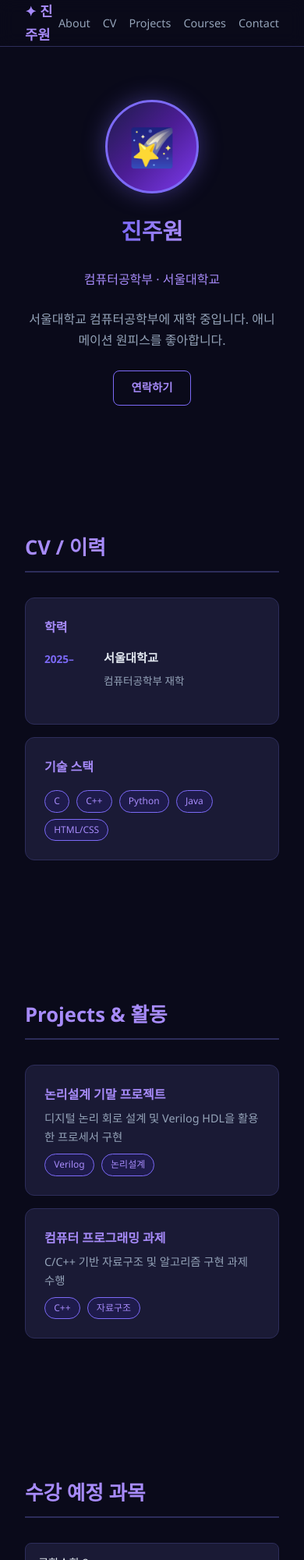
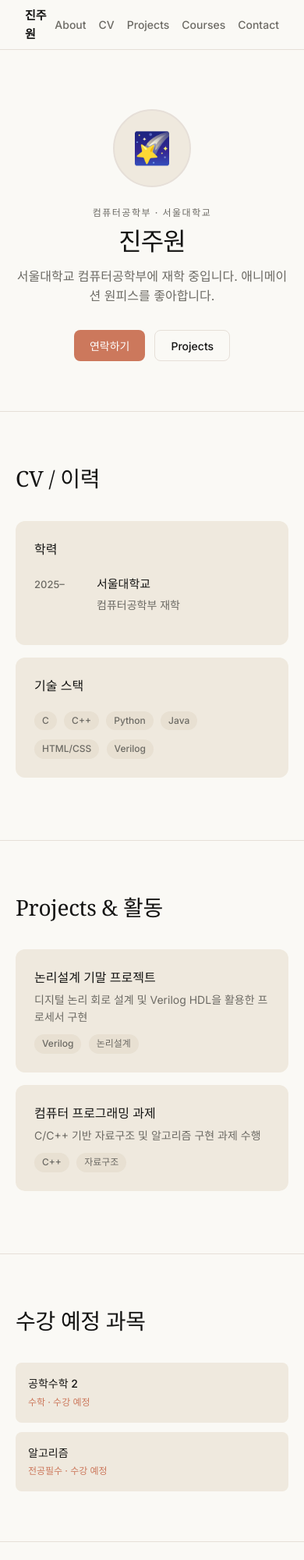
Before and after one commit to jinju1204/jinju1204.github.io, a plain HTML site: page index.html in a window 390 px wide. Shown: the top 2000 px of the page at 78% size. Drawn offline with Linux system fonts and the light colour scheme.

Commit message:
Apply Claude design system

```diff
--- a/index.html
+++ b/index.html
@@ -4,234 +4,254 @@
   <meta charset="UTF-8" />
   <meta name="viewport" content="width=device-width, initial-scale=1.0" />
   <title>진주원 | Juwon Jin</title>
+  <link rel="preconnect" href="https://fonts.googleapis.com">
+  <link href="https://fonts.googleapis.com/css2?family=Inter:wght@400;500;600&display=swap" rel="stylesheet">
   <style>
     * { margin: 0; padding: 0; box-sizing: border-box; }
 
     :root {
-      --bg: #0a0a1a;
-      --surface: #12122a;
-      --card: #1a1a35;
-      --accent: #7c6af7;
-      --accent2: #a78bfa;
-      --text: #e2e8f0;
-      --muted: #94a3b8;
-      --border: #2d2d5a;
+      --primary: #cc785c;
+      --primary-active: #a9583e;
+      --ink: #141413;
+      --body: #3d3d3a;
+      --muted: #6c6a64;
+      --muted-soft: #8e8b82;
+      --hairline: #e6dfd8;
+      --canvas: #faf9f5;
+      --surface-soft: #f5f0e8;
+      --surface-card: #efe9de;
+      --surface-cream-strong: #e8e0d2;
+      --surface-dark: #181715;
+      --on-dark: #faf9f5;
     }
 
     html { scroll-behavior: smooth; }
 
     body {
-      background: var(--bg);
-      color: var(--text);
-      font-family: 'Segoe UI', system-ui, sans-serif;
-      line-height: 1.7;
+      background: var(--canvas);
+      color: var(--body);
+      font-family: 'Inter', system-ui, sans-serif;
+      font-size: 16px;
+      line-height: 1.55;
     }
 
     /* NAV */
     nav {
       position: fixed;
       top: 0; left: 0; right: 0;
-      background: rgba(10,10,26,0.9);
-      backdrop-filter: blur(10px);
-      border-bottom: 1px solid var(--border);
+      background: var(--canvas);
+      border-bottom: 1px solid var(--hairline);
       z-index: 100;
       padding: 0 2rem;
       display: flex;
       align-items: center;
       justify-content: space-between;
-      height: 60px;
+      height: 64px;
     }
-    nav .logo { font-weight: 700; font-size: 1.1rem; color: var(--accent2); }
-    nav ul { list-style: none; display: flex; gap: 2rem; }
+    .nav-logo {
+      font-size: 15px;
+      font-weight: 600;
+      color: var(--ink);
+      text-decoration: none;
+    }
+    nav ul { list-style: none; display: flex; gap: 1.5rem; }
     nav ul a {
       color: var(--muted);
       text-decoration: none;
-      font-size: 0.9rem;
-      transition: color 0.2s;
+      font-size: 14px;
+      font-weight: 500;
+      transition: color 0.15s;
     }
-    nav ul a:hover { color: var(--accent2); }
+    nav ul a:hover { color: var(--ink); }
 
-    /* SECTIONS */
-    section { padding: 5rem 2rem; max-width: 860px; margin: 0 auto; }
-    section:first-of-type { padding-top: 8rem; }
+    /* LAYOUT */
+    .section { padding: 96px 2rem; max-width: 800px; margin: 0 auto; }
+    .section:first-of-type { padding-top: 140px; }
 
     h2 {
-      font-size: 1.6rem;
-      color: var(--accent2);
+      font-family: Georgia, 'Times New Roman', serif;
+      font-size: 28px;
+      font-weight: 400;
+      color: var(--ink);
+      letter-spacing: -0.3px;
       margin-bottom: 2rem;
-      padding-bottom: 0.5rem;
-      border-bottom: 2px solid var(--border);
     }
 
     /* HERO */
-    #about {
-      display: flex;
-      flex-direction: column;
-      align-items: center;
-      text-align: center;
-      gap: 1.5rem;
-    }
+    #about { text-align: center; }
 
     .avatar {
-      width: 120px;
-      height: 120px;
+      width: 100px;
+      height: 100px;
       border-radius: 50%;
-      background: linear-gradient(135deg, #1e1b4b, #4c1d95, #7c3aed);
+      background: var(--surface-card);
+      border: 2px solid var(--hairline);
       display: flex;
       align-items: center;
       justify-content: center;
-      font-size: 3rem;
-      box-shadow: 0 0 30px rgba(124,106,247,0.4);
-      border: 3px solid var(--accent);
+      font-size: 2.5rem;
+      margin: 0 auto 1.5rem;
+    }
+
+    .hero-label {
+      font-size: 12px;
+      font-weight: 500;
+      letter-spacing: 1.5px;
+      text-transform: uppercase;
+      color: var(--muted);
+      margin-bottom: 0.5rem;
     }
 
     .hero-name {
-      font-size: 2.5rem;
-      font-weight: 800;
-      background: linear-gradient(90deg, var(--accent), var(--accent2));
-      -webkit-background-clip: text;
-      -webkit-text-fill-color: transparent;
-    }
-
-    .hero-sub {
-      color: var(--accent2);
-      font-size: 1rem;
-      font-weight: 500;
+      font-family: Georgia, 'Times New Roman', serif;
+      font-size: 48px;
+      font-weight: 400;
+      color: var(--ink);
+      letter-spacing: -1px;
+      line-height: 1.1;
+      margin-bottom: 1rem;
     }
 
     .hero-bio {
       color: var(--muted);
-      max-width: 500px;
+      font-size: 16px;
+      max-width: 480px;
+      margin: 0 auto 2rem;
     }
 
-    .btn-row { display: flex; gap: 1rem; flex-wrap: wrap; justify-content: center; }
+    .btn-row { display: flex; gap: 0.75rem; justify-content: center; flex-wrap: wrap; }
+
     .btn {
-      padding: 0.6rem 1.4rem;
+      padding: 10px 20px;
       border-radius: 8px;
-      font-size: 0.9rem;
-      font-weight: 600;
+      font-size: 14px;
+      font-weight: 500;
       text-decoration: none;
-      transition: all 0.2s;
+      height: 40px;
+      display: inline-flex;
+      align-items: center;
+      transition: all 0.15s;
+      cursor: pointer;
+      border: none;
     }
     .btn-primary {
-      background: var(--accent);
+      background: var(--primary);
       color: #fff;
     }
-    .btn-primary:hover { background: var(--accent2); }
-    .btn-outline {
-      border: 1px solid var(--accent);
-      color: var(--accent2);
+    .btn-primary:hover { background: var(--primary-active); }
+    .btn-secondary {
+      background: var(--canvas);
+      color: var(--ink);
+      border: 1px solid var(--hairline);
     }
-    .btn-outline:hover { background: var(--accent); color: #fff; }
+    .btn-secondary:hover { background: var(--surface-soft); }
+
+    /* DIVIDER */
+    hr { border: none; border-top: 1px solid var(--hairline); }
 
     /* CARDS */
     .card {
-      background: var(--card);
-      border: 1px solid var(--border);
+      background: var(--surface-card);
       border-radius: 12px;
-      padding: 1.5rem;
+      padding: 24px;
       margin-bottom: 1rem;
     }
-    .card h3 { color: var(--accent2); margin-bottom: 0.3rem; font-size: 1rem; }
-    .card p { color: var(--muted); font-size: 0.9rem; }
-    .card .tag {
+    .card h3 {
+      font-size: 16px;
+      font-weight: 500;
+      color: var(--ink);
+      margin-bottom: 0.3rem;
+    }
+    .card p { color: var(--muted); font-size: 14px; }
+    .tag {
       display: inline-block;
-      background: #1e1b4b;
-      color: var(--accent2);
-      border: 1px solid var(--accent);
-      border-radius: 20px;
-      padding: 0.2rem 0.7rem;
-      font-size: 0.75rem;
-      margin-top: 0.5rem;
+      background: var(--surface-cream-strong);
+      color: var(--muted);
+      border-radius: 9999px;
+      padding: 3px 10px;
+      font-size: 12px;
+      font-weight: 500;
+      margin-top: 0.75rem;
       margin-right: 0.3rem;
     }
 
     /* CV */
-    .cv-item {
+    .cv-row {
       display: flex;
-      gap: 1rem;
-      margin-bottom: 1.2rem;
-      align-items: flex-start;
+      gap: 1.5rem;
+      padding: 1rem 0;
+      border-bottom: 1px solid var(--hairline);
     }
-    .cv-year {
-      color: var(--accent);
-      font-size: 0.85rem;
-      font-weight: 700;
-      min-width: 60px;
-      padding-top: 2px;
-    }
-    .cv-content h3 { font-size: 0.95rem; color: var(--text); }
-    .cv-content p { font-size: 0.85rem; color: var(--muted); }
+    .cv-row:last-child { border-bottom: none; }
+    .cv-year { color: var(--muted); font-size: 13px; font-weight: 500; min-width: 56px; padding-top: 2px; }
+    .cv-content h3 { font-size: 15px; font-weight: 500; color: var(--ink); }
+    .cv-content p { font-size: 14px; color: var(--muted); }
 
     /* COURSES */
-    .course-list {
+    .course-grid {
       display: grid;
-      grid-template-columns: repeat(auto-fill, minmax(200px, 1fr));
-      gap: 0.8rem;
+      grid-template-columns: repeat(auto-fill, minmax(180px, 1fr));
+      gap: 0.75rem;
     }
-    .course-item {
-      background: var(--card);
-      border: 1px solid var(--border);
+    .course-card {
+      background: var(--surface-card);
       border-radius: 8px;
-      padding: 0.8rem 1rem;
-      font-size: 0.9rem;
-      color: var(--text);
+      padding: 16px;
     }
-    .course-item span {
-      display: block;
-      font-size: 0.75rem;
-      color: var(--accent2);
-      margin-top: 0.2rem;
-    }
+    .course-card .name { font-size: 14px; font-weight: 500; color: var(--ink); }
+    .course-card .meta { font-size: 12px; color: var(--primary); margin-top: 4px; font-weight: 500; }
 
     /* CONTACT */
-    .contact-item {
+    .contact-row {
       display: flex;
       align-items: center;
-      gap: 0.8rem;
-      margin-bottom: 1rem;
-      color: var(--muted);
-      font-size: 0.95rem;
+      gap: 0.75rem;
+      padding: 0.75rem 0;
+      border-bottom: 1px solid var(--hairline);
+      font-size: 15px;
+      color: var(--body);
     }
-    .contact-item a { color: var(--accent2); text-decoration: none; }
-    .contact-item a:hover { text-decoration: underline; }
-    .contact-icon { font-size: 1.2rem; }
+    .contact-row:last-child { border-bottom: none; }
+    .contact-row a { color: var(--primary); text-decoration: none; }
+    .contact-row a:hover { text-decoration: underline; }
 
     /* AI USAGE */
-    .ai-box {
-      background: var(--card);
-      border: 1px solid var(--accent);
+    .ai-card {
+      background: var(--surface-dark);
       border-radius: 12px;
-      padding: 1.5rem;
+      padding: 24px;
+      color: var(--on-dark);
     }
-    .ai-box p { color: var(--muted); font-size: 0.9rem; margin-bottom: 0.5rem; }
-    .ai-box code {
-      background: #0a0a1a;
-      color: var(--accent2);
-      padding: 0.2rem 0.5rem;
+    .ai-card p { font-size: 14px; margin-bottom: 0.5rem; color: #a09d96; }
+    .ai-card code {
+      font-family: 'JetBrains Mono', monospace;
+      background: rgba(255,255,255,0.05);
+      padding: 2px 6px;
       border-radius: 4px;
-      font-size: 0.85rem;
+      color: var(--on-dark);
+      font-size: 13px;
     }
 
     /* FOOTER */
     footer {
+      background: var(--surface-dark);
+      color: #a09d96;
       text-align: center;
       padding: 2rem;
-      color: var(--muted);
-      font-size: 0.8rem;
-      border-top: 1px solid var(--border);
+      font-size: 13px;
     }
 
     @media (max-width: 600px) {
       nav ul { gap: 1rem; }
-      .hero-name { font-size: 1.8rem; }
+      .hero-name { font-size: 2rem; }
+      .section { padding: 64px 1.25rem; }
     }
   </style>
 </head>
 <body>
 
 <nav>
-  <div class="logo">✦ 진주원</div>
+  <a href="#about" class="nav-logo">진주원</a>
   <ul>
     <li><a href="#about">About</a></li>
     <li><a href="#cv">CV</a></li>
@@ -242,23 +262,26 @@
 </nav>
 
 <!-- ABOUT -->
-<section id="about">
+<section id="about" class="section">
   <div class="avatar">🌠</div>
+  <p class="hero-label">컴퓨터공학부 · 서울대학교</p>
   <h1 class="hero-name">진주원</h1>
-  <p class="hero-sub">컴퓨터공학부 · 서울대학교</p>
   <p class="hero-bio">서울대학교 컴퓨터공학부에 재학 중입니다. 애니메이션 원피스를 좋아합니다.</p>
   <div class="btn-row">
-    <a href="#contact" class="btn btn-outline">연락하기</a>
+    <a href="#contact" class="btn btn-primary">연락하기</a>
+    <a href="#projects" class="btn btn-secondary">Projects</a>
   </div>
 </section>
 
+<hr />
+
 <!-- CV -->
-<section id="cv">
+<section id="cv" class="section">
   <h2>CV / 이력</h2>
 
   <div class="card">
     <h3>학력</h3>
-    <div class="cv-item" style="margin-top:0.8rem">
+    <div class="cv-row">
       <div class="cv-year">2025–</div>
       <div class="cv-content">
         <h3>서울대학교</h3>
@@ -269,18 +292,21 @@
 
   <div class="card">
     <h3>기술 스택</h3>
-    <div style="margin-top:0.5rem">
+    <div style="margin-top: 0.5rem;">
       <span class="tag">C</span>
       <span class="tag">C++</span>
       <span class="tag">Python</span>
       <span class="tag">Java</span>
       <span class="tag">HTML/CSS</span>
+      <span class="tag">Verilog</span>
     </div>
   </div>
 </section>
 
+<hr />
+
 <!-- PROJECTS -->
-<section id="projects">
+<section id="projects" class="section">
   <h2>Projects & 활동</h2>
 
   <div class="card">
@@ -298,40 +324,47 @@
   </div>
 </section>
 
+<hr />
+
 <!-- COURSES -->
-<section id="courses">
+<section id="courses" class="section">
   <h2>수강 예정 과목</h2>
-  <div class="course-list">
-    <div class="course-item">
-      공학수학 2
-      <span>수학 · 예정</span>
+  <div class="course-grid">
+    <div class="course-card">
+      <div class="name">공학수학 2</div>
+      <div class="meta">수학 · 수강 예정</div>
     </div>
-    <div class="course-item">
-      알고리즘
-      <span>전공필수 · 예정</span>
+    <div class="course-card">
+      <div class="name">알고리즘</div>
+      <div class="meta">전공필수 · 수강 예정</div>
     </div>
   </div>
 </section>
 
+<hr />
+
 <!-- CONTACT -->
-<section id="contact">
+<section id="contact" class="section">
   <h2>Contact</h2>
-  <div class="contact-item">
-    <span class="contact-icon">📧</span>
+  <div class="contact-row">
+    <span>📧</span>
     <a href="mailto:jinju10041204@gmail.com">jinju10041204@gmail.com</a>
   </div>
-  <div class="contact-item">
-    <span class="contact-icon">🐙</span>
+  <div class="contact-row">
+    <span>🐙</span>
     <a href="https://github.com/jinju1204" target="_blank">github.com/jinju1204</a>
   </div>
 </section>
 
+<hr />
+
 <!-- AI USAGE -->
-<section id="ai">
+<section id="ai" class="section">
   <h2>AI Usage</h2>
-  <div class="ai-box">
-    <p><strong>Tool:</strong> <code>Claude Code</code></p>
-    <p><strong>Prompt:</strong> <code>Build a static personal website in the repo root. Use a CSS avatar as the profile image. Make the page responsive and accessible. Keep it compatible with GitHub Pages.</code></p>
+  <div class="ai-card">
+    <p><strong style="color:#faf9f5">Tool:</strong> <code>Claude Code</code></p>
+    <p><strong style="color:#faf9f5">Design:</strong> <code>Claude design system (npx getdesign@latest add claude)</code></p>
+    <p><strong style="color:#faf9f5">Prompt:</strong> <code>Build a static personal website in the repo root. Use a CSS avatar as the profile image. Make the page responsive and accessible. Keep it compatible with GitHub Pages.</code></p>
   </div>
 </section>
 
```
Also changed, not shown: 1 other file.
